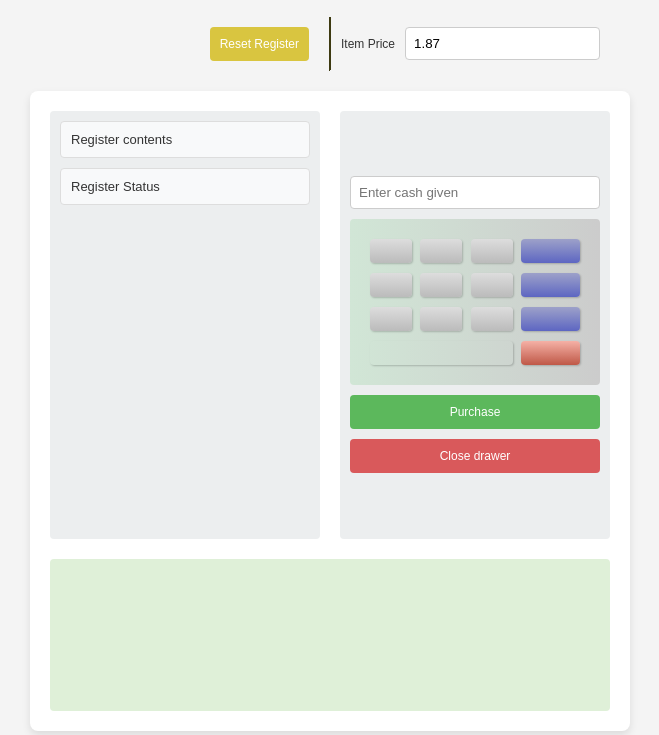
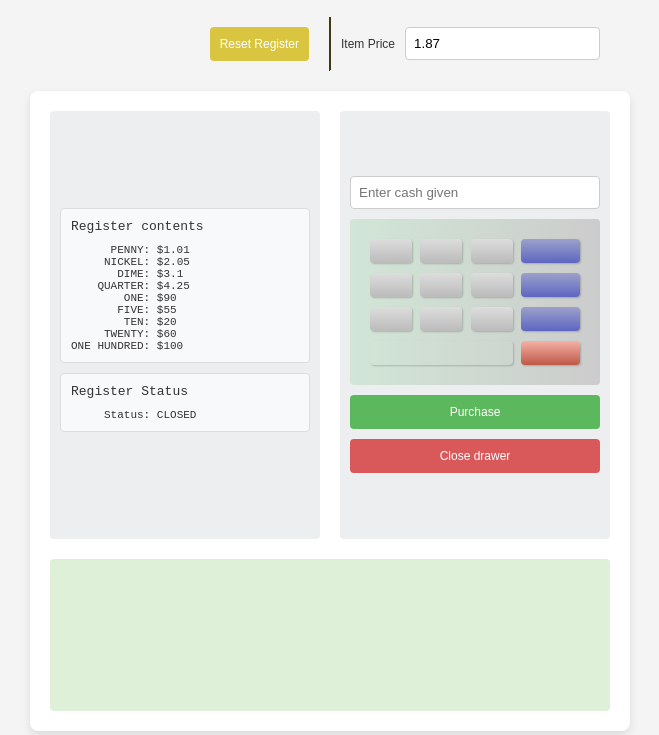
Before and after one commit to RustedVikingOG/CertificationProjects, a plain HTML site: page JavaScript algorithms and data structures/cash register/index.html in a window 1280 px wide. Both pictures are taken after a click on the button "Reset Register". Shown: the part 65-800 px from the top of the page, without its empty margins (310-969 px from the left). Drawn offline with Linux system fonts and the light colour scheme.

Commit message:
update js cash register

```diff
--- a/JavaScript algorithms and data structures/cash register/script.js
+++ b/JavaScript algorithms and data structures/cash register/script.js
@@ -24,7 +24,7 @@ let state = {
         ["TWENTY", 60],
         ["ONE HUNDRED", 100]
     ],
-    status: 'OPEN',
+    status: 'CLOSED',
     alert: ''
 };
 
@@ -46,28 +46,48 @@ priceInput.addEventListener('input', event => {
 );
 
 // Display elements from the DOM
-const registerContentsDisplay = document.querySelector('rc-display');
-const registerStatusDisplay = document.querySelector('rs-display');
+const registerContentsDisplay = document.querySelector('.rc-display');
+const registerStatusDisplay = document.querySelector('.rs-display');
 
 
-const updateRegisterContentsDisplay = () => {
+let maxItemLength = 0;
+const updateRegisterDisplay = () => {
     registerContentsDisplay.innerHTML = '';
     state.cid.forEach(item => {
+        const itemLength = item[0].length
+        if (itemLength > maxItemLength) {
+            maxItemLength = itemLength;
+        }
+    });
+    state.cid.forEach(item => {
+        const itemLength = item[0].length
+        const genZerosContent = '0'.repeat(maxItemLength - itemLength);
+
         const div = document.createElement('div');
-        div.innerHTML = `${item[0]}: $${item[1]}`;
+        div.innerHTML = `<span>${genZerosContent}</span>${item[0]}: $${item[1]}`;
         registerContentsDisplay.appendChild(div);
     });
+
+    const genZerosStatus = '0'.repeat(maxItemLength - 'Status'.length);
+    registerStatusDisplay.innerHTML = `<span>${genZerosStatus}</span>Status: ${state.status}`;
 }
 
-const updateRegisterStatusDisplay = () => {
-    registerStatusDisplay.HTMLcontent = `Status: ${state.status}`;
-}
+window.onload = updateRegisterDisplay();
 
-updateRegisterContentsDisplay();
+// reset = maxItemLength
 
-// const updateUI = () => {
-//     updateRegisterContentsDisplay();
-//     updateRegisterStatusDisplay();
-// }
+resetBtn.addEventListener('click', () => {
+    state.cid = registerContents;
+    state.status = 'CLOSED';
+    state.alert = '';
+    priceInput.value = '1.87';
+    updateRegisterDisplay();
+});
 
-// window.addEventListener('load', updateUI());
+closeDrawerBtn.addEventListener('click', () => {
+    state.status = 'CLOSED';
+    updateRegisterDisplay();
+});
+
+// changeDue
+// cashGiven
--- a/JavaScript algorithms and data structures/cash register/style.css
+++ b/JavaScript algorithms and data structures/cash register/style.css
@@ -47,11 +47,9 @@ body {
 .left-side, .right-side {
     display: flex;
     flex-direction: column;
+    justify-content: center;
 }
 
-.screen.right-side {
-    justify-content: center;
-}
 
 .register-contents, .register-status {
     margin-bottom: 10px;
@@ -193,12 +191,20 @@ body {
     color: white
 }
 
+#reset-btn:hover {
+    background: linear-gradient(to bottom, #d9c540, #b8a841);
+}
+
 .real.button #purchase-btn:hover {
     background: linear-gradient(to bottom, #5cb85c, #618c61);
 }
 
 .real.button #close-btn:hover {
     background: linear-gradient(to bottom, #d9595b, #a85d5e);
+}
+
+#reset-btn:active {
+    background: linear-gradient(to bottom, #fae13d, #b8a841);
 }
 
 .real.button #purchase-btn:active {
@@ -217,3 +223,14 @@ body {
     background-color: #dff0d8;
     color: #3c763d;
 }
+
+.register-contents, .register-status {
+    display: flex;
+    flex-direction: column;
+    gap: 10px;
+    font-family: monospace, sans-serif;
+}
+
+.register-contents span, .register-status span {
+    color: #f8f9fa;
+}
```
